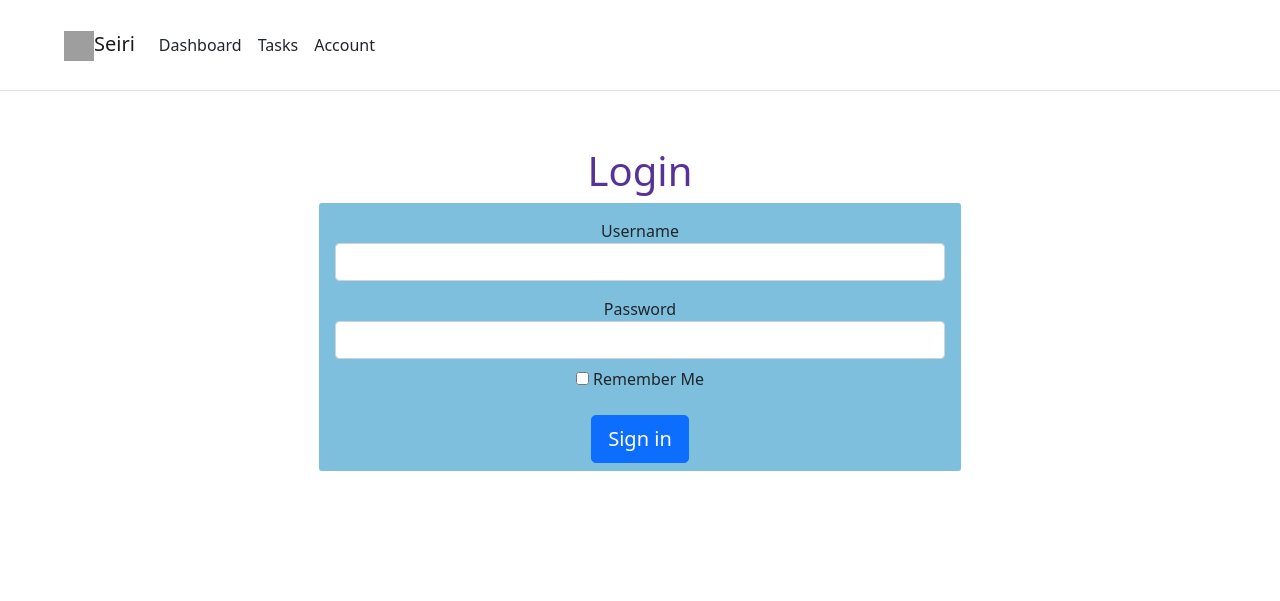
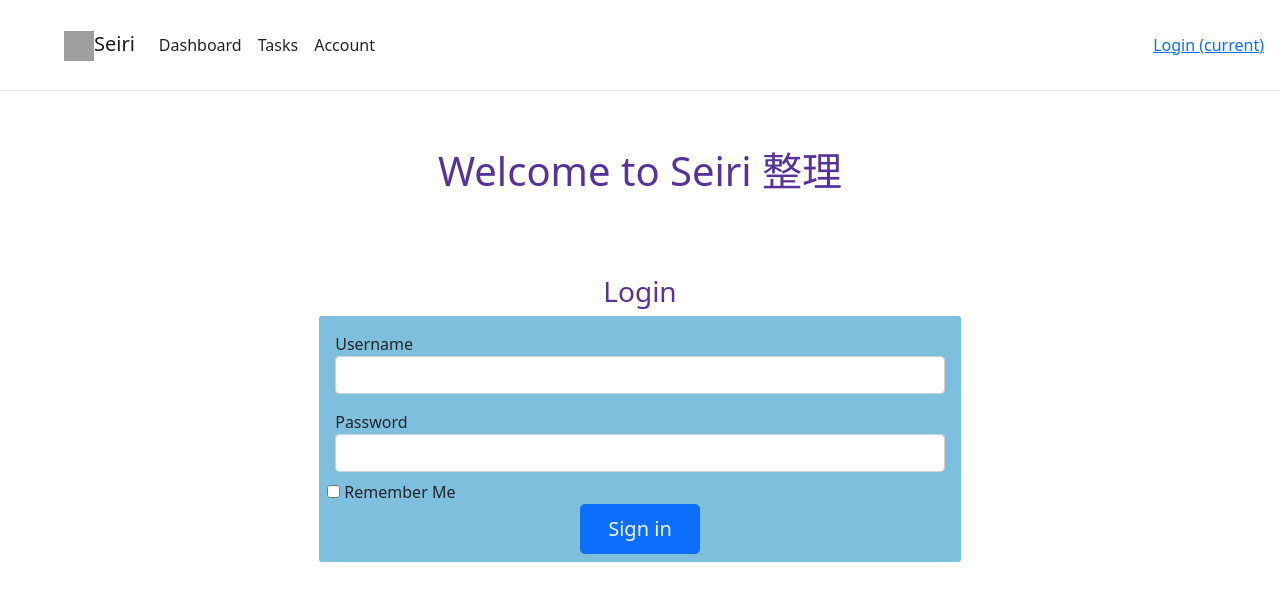
Before and after one commit to BrxdPvrple/seiri_task_manager, a Flask app: page /login in a window 1280 px wide. Shown: the top 601 px of the page. Run offline with Flask 2, Linux system fonts and the light colour scheme; some libraries are stand-ins or nearby versions; grey boxes are pictures that could not be loaded.

Commit message:
more formatting and stylesheet changes, able to input tasks

```diff
--- a/application/forms.py
+++ b/application/forms.py
@@ -16,3 +16,9 @@
     username = StringField("Username", validators=[InputRequired(), Length(min=4, max=15)])
     password = PasswordField("Password", validators=[InputRequired(), Length(min=8, max=80)])
     remember = BooleanField('Remember Me')
+
+
+class CreateTask(FlaskForm):
+    title = StringField("Title", validators=[InputRequired(), Length(min=1, max=20)])
+    content = StringField("Description", validators=[InputRequired(), Length(min=1, max=255)])
+    submit = SubmitField("Add Task")
--- a/application/models.py
+++ b/application/models.py
@@ -14,8 +14,8 @@
 
 #Tasks table class
 class Tasks(db.Model):
-    id = db.Column(db.Integer, primary_key=True, nullable=False) # Task ID
+    task_id = db.Column(db.Integer, primary_key=True, nullable=False) # Task ID
+    title = db.Column(db.VARCHAR(20)) # Task Name
     content = db.Column(db.VARCHAR(255)) # Task Content
-    title = db.Column(db.VARCHAR(20)) # Task Name
 
     user_id = db.Column(db.Integer, db.ForeignKey("users.id"))
--- a/application/routes.py
+++ b/application/routes.py
@@ -3,19 +3,12 @@
 from flask_login import LoginManager, UserMixin, login_user, login_required, logout_user, current_user
 from application import app, db
 from application.models import Users, Tasks
-from application.forms import SignUpForm, LoginForm
+from application.forms import SignUpForm, LoginForm, CreateTask
 
 
 login_manager = LoginManager()
 login_manager.init_app(app)
 login_manager.login_view = 'login'
-
-
-# Manage logins
-@login_manager.user_loader
-def load_user(user_id):
-    return Users.query.get(int(user_id))
-
 
 
 
@@ -24,6 +17,17 @@
 def index():
     return render_template('index.html')
 
+
+
+
+# ==============LOGIN MANAGEMENT==============
+
+
+
+# Manage logins
+@login_manager.user_loader
+def load_user(user_id):
+    return Users.query.get(int(user_id))
 
 
 
@@ -38,11 +42,7 @@
         db.session.add(new_user)
         db.session.commit()
 
-        # return render_template('login.html', form=form)
-
-        data = Users.query.all()
-        return render_template('TESTING.html', record=data) #Temporary solution to view user table in browser
-
+        return redirect(url_for('login'))
     return render_template('signup.html', form=form)
 
 
@@ -73,7 +73,6 @@
 
 
 
-
 # Logout current user
 @app.route('/logout')
 @login_required
@@ -83,31 +82,33 @@
 
 
 
-# Manage account details
-@app.route('/manage_account')
-@login_required
-def account():
-    return render_template('account.html')
+
+
+# ==============TASK MANAGEMENT==============
 
 
 
-
-# Tasks overview and general user area
+# Tasks overview and management page
 @app.route('/task_overview')
 @login_required
-def show_tasks():
-
-    return render_template('task_manager.html')
+def show_tasks(user_id):
+    data = Tasks.query.filter_by(user_id=user_id).first()
+    return render_template('task_manager.html', record=data)
 
 
 
 
 #Create a new task
-@app.route('/task_input')
+@app.route('/task_input', methods=["GET", "POST"])
 def new_task():
+    form = CreateTask()
 
-    data = Tasks.query.all()
-    return render_template('new_task.html', record=data)
+    if request.method == 'POST':
+        new_task = Tasks(title=form.title.data,content=form.content.data)
+        db.session.add(new_task)
+        db.session.commit()
+        return redirect('/task_overview')
+    return render_template('new_task.html', form=form)
 
 
 
@@ -118,6 +119,20 @@
 
 
 # Delete tasks
-@app.route('/task_delete')
+@app.route('/task_delete/<int:task_id>')
 def delete_task():
-    pass
+    task = Tasks.query.filter_by(task_id=task_id).first()
+    db.session.delete(task)
+    db.session.commit()
+    return redirect("/task_overview")
+
+
+# ==============ACCOUNT MANAGEMENT==============
+
+
+
+# Manage account details
+@app.route('/manage_account')
+@login_required
+def account():
+    return render_template('account.html')
--- a/application/static/main.css
+++ b/application/static/main.css
@@ -28,7 +28,6 @@
 }
 
 .main {
-  text-align: center;
   display: flex;
   flex-direction: column;
   justify-content: center;
@@ -41,6 +40,9 @@
   flex-direction: column;
   justify-content: center;
   align-items: center;
+  text-align: center;
+  color: #573399;
+  background-color: #7dbfdd;
 }
 
 .ches {
@@ -48,3 +50,12 @@
   justify-content: center;
   max-width: 120px;
 }
+
+.btn {
+  color: aliceblue;
+}
+
+.sign-in {
+  width: 120px;
+  height: 50px;
+}
--- a/application/templates/base.html
+++ b/application/templates/base.html
@@ -86,6 +86,20 @@
               >
             </li>
           </ul>
+
+          <ul class="nav navbar-nav navbar-right">
+            {% if session['logged_in'] == True %}
+            <li>
+              <a href="/logout"
+                >Logout <span class="sr-only">(current)</span></a
+              >
+            </li>
+            {% else %}
+            <li>
+              <a href="/login">Login <span class="sr-only">(current)</span></a>
+            </li>
+            {% endif %}
+          </ul>
         </div>
       </div>
     </header>
--- a/application/templates/login.html
+++ b/application/templates/login.html
@@ -1,17 +1,25 @@
 {% extends "base.html" %} {% import "bootstrap/wtf.html" as wtf %} {% block
 content %}
 
-<div class="header"><h1>Login</h1></div>
+<div class="header">
+  <h1>Welcome to Seiri 整理</h1>
+  <br />
+  <br />
+  <br />
+
+  <h3>Login</h3>
+</div>
 
 <div class="container">
   <form action="{{ url_for('login') }}" method="POST">
     <div class="form-group">
       {{ form.hidden_tag() }} {{ wtf.form_field(form.username) }} {{
       wtf.form_field(form.password) }} {{ wtf.form_field(form.remember) }}
-      <br />
-      <button class="btn btn-lg btn-primary btn-block" type="submit">
-        Sign in
-      </button>
+      <center>
+        <button class="btn btn-lg btn-primary btn-block sign-in" type="submit">
+          Sign in
+        </button>
+      </center>
     </div>
   </form>
 </div>
--- a/application/templates/signup.html
+++ b/application/templates/signup.html
@@ -16,9 +16,9 @@
       wtf.form_field(form.email) }} {{ wtf.form_field(form.password) }} {{
       wtf.form_field(form.confirm) }}
       <center>
-        <a class="btn btn-light" role="button"
-          >{{ wtf.form_field(form.submit) }}</a
-        >
+        <button class="btn btn-lg btn-primary btn-block" role="button">
+          {{ wtf.form_field(form.submit) }}
+        </button>
       </center>
     </div>
   </form>
```
Also changed, not shown: application/templates/new_task.html (+15 -0 lines), application/templates/task_manager.html (+13 -0 lines), application/create.py (renamed from create.py).
